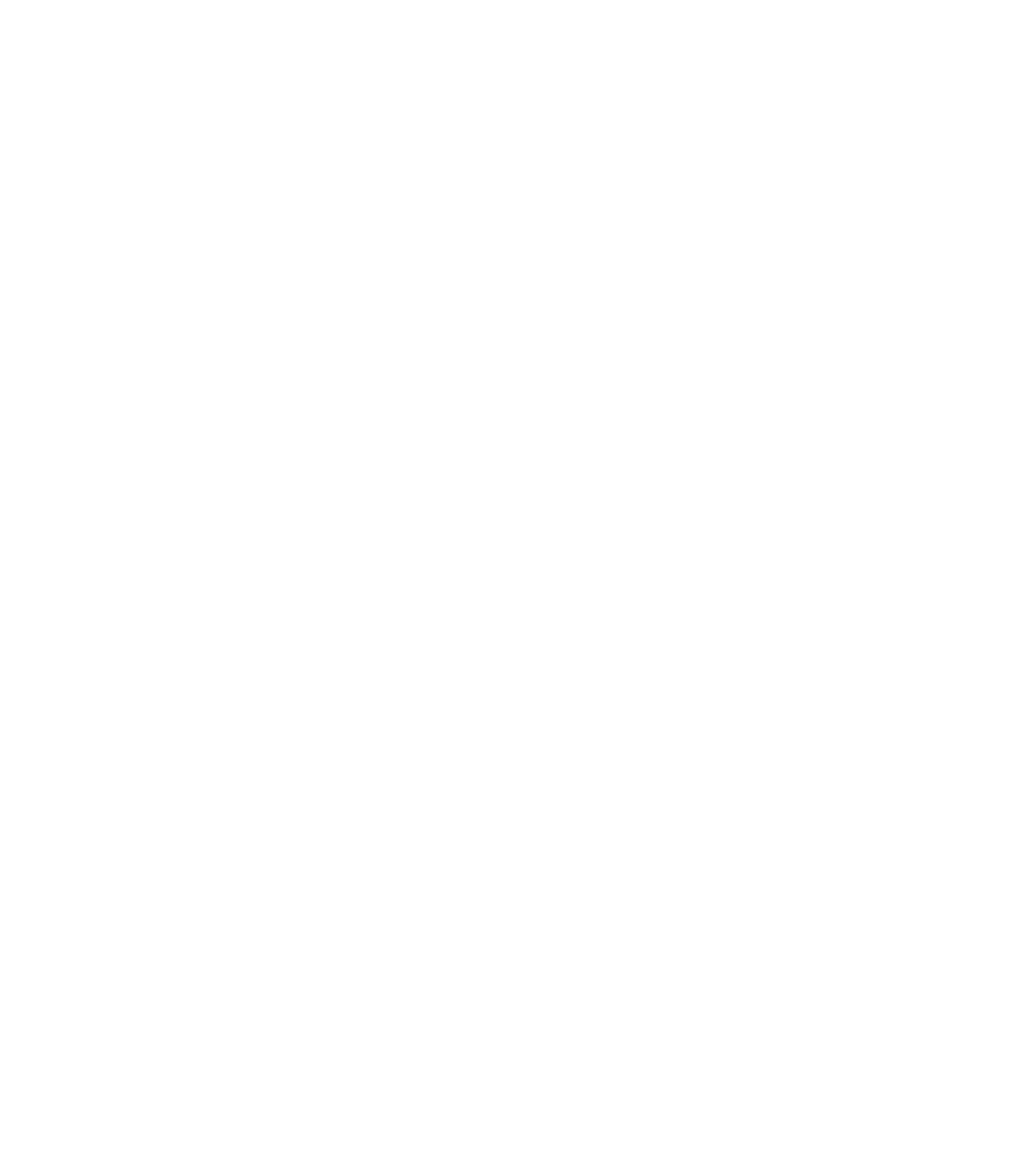
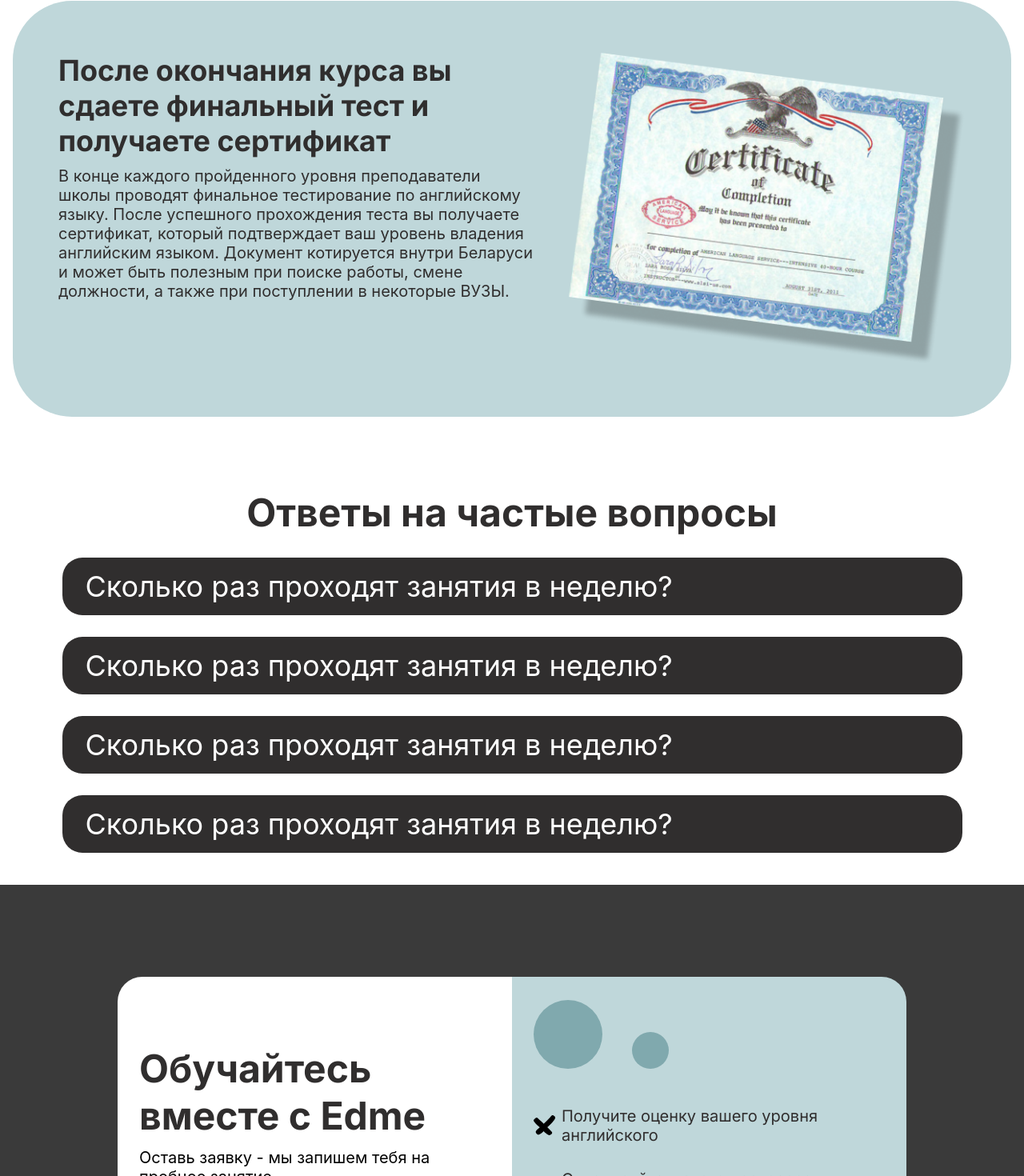
Before and after one commit to nikitazapekin/english-courses-app, a React (Create React App) app: page / in a window 1280 px wide. Shown: the part 4475-5945 px from the top of the page at 80% size. Before the commit the page ends 4271 px from the top, so only its background shows below. Built offline with nearby package versions, Linux system fonts and the light colour scheme.

Commit message:
responsive page

```diff
--- a/src/components/Certificate/Certificate.module.scss
+++ b/src/components/Certificate/Certificate.module.scss
@@ -3,9 +3,14 @@
 .certificate {
     margin: 90px 0;
     padding: 0 16px;
+
     &__inner {
         padding: 65px 57px;
         background-color: $blue;
+
+        @include mobiles {
+            padding: 30px;
+        }
 
         display: flex;
         justify-content: space-between;
@@ -13,6 +18,7 @@
         column-gap: 41px;
         margin: 0 auto;
         border-radius: 74px;
+
         @include bigTablets {
             flex-direction: column;
             align-items: center;
@@ -27,6 +33,7 @@
         font-family: "Inter", sans-serif;
         max-width: 612px;
         margin-bottom: 10px;
+
         @include bigTablets {
             text-align: center;
         }
@@ -38,6 +45,7 @@
         font-size: 20px;
         color: $black;
         max-width: 612px;
+
         @include bigTablets {
             text-align: center;
             margin: 25px 0 49px 0;
--- a/src/components/CommonQuestions/CommonQuestions.module.scss
+++ b/src/components/CommonQuestions/CommonQuestions.module.scss
@@ -3,7 +3,9 @@
 .common {
   margin-bottom: 40px;
   padding: 0 15px;
-
+@include mobiles {
+  padding: 0 10px;
+}
   &__title {
     font-weight: 700;
     @include fontSize(48px);
--- a/src/components/HomepageComments/HomepageComments.module.scss
+++ b/src/components/HomepageComments/HomepageComments.module.scss
@@ -167,6 +167,9 @@
     &__stars {
         display: flex;
         column-gap: 6px;
+        @include mobiles {
+            column-gap: 0;
+        }
     }
 
     &__star {
--- a/src/components/JoinTrial/JoinTrial.module.scss
+++ b/src/components/JoinTrial/JoinTrial.module.scss
@@ -11,8 +11,10 @@
         justify-content: center;
         display: grid;
         grid-template-columns: minmax(200px, 493px) minmax(200px, 493px);
-        //  background-color: purple;
-        //   height: 100%;
+
+        @include smallTablets {
+grid-template-columns: minmax(300px, 100%);
+        }
 
     }
 
@@ -21,6 +23,10 @@
         border-bottom-left-radius: 31px;
         background-color: $white;
         padding: 85px 27px;
+        @include smallTablets {
+            border-bottom-left-radius: 0;
+            border-top-right-radius: 31px;
+        }
     }
 
 
@@ -31,6 +37,11 @@
         height: 100%;
         position: relative;
         overflow: hidden;
+        @include smallTablets {
+            border-bottom-left-radius: 31px;
+            border-top-right-radius: 0;
+            border-bottom-right-radius: 31px;
+        }
 
         &__wrapper {
             height: 100%;
@@ -89,6 +100,7 @@
         display: flex;
         flex-direction: column;
         row-gap: 31px;
+        margin-bottom: 31px;
     }
 
     &__item {
@@ -138,6 +150,9 @@
         color: $black;
         max-width: 493px;
         font-family: "Inter", sans-serif;
+        @include tablets {
+            @include fontSize(24px);
+        }
     }
 
     &__btn {
--- a/src/pages/Homepage.tsx
+++ b/src/pages/Homepage.tsx
@@ -19,13 +19,13 @@
                 <WelcomeSection />
                 <FreeEnglish />
                 <CoursesHomepage />
-            {/*
-
                 <Tutors />
                 <Certificate />
+
                 <CommonQuestions />
                 <JoinTrial />
                 <HomepageComments />
+            {/*
                 */}
                 {/*
 
```
Lines whose indentation alone changed are shown as unchanged.
